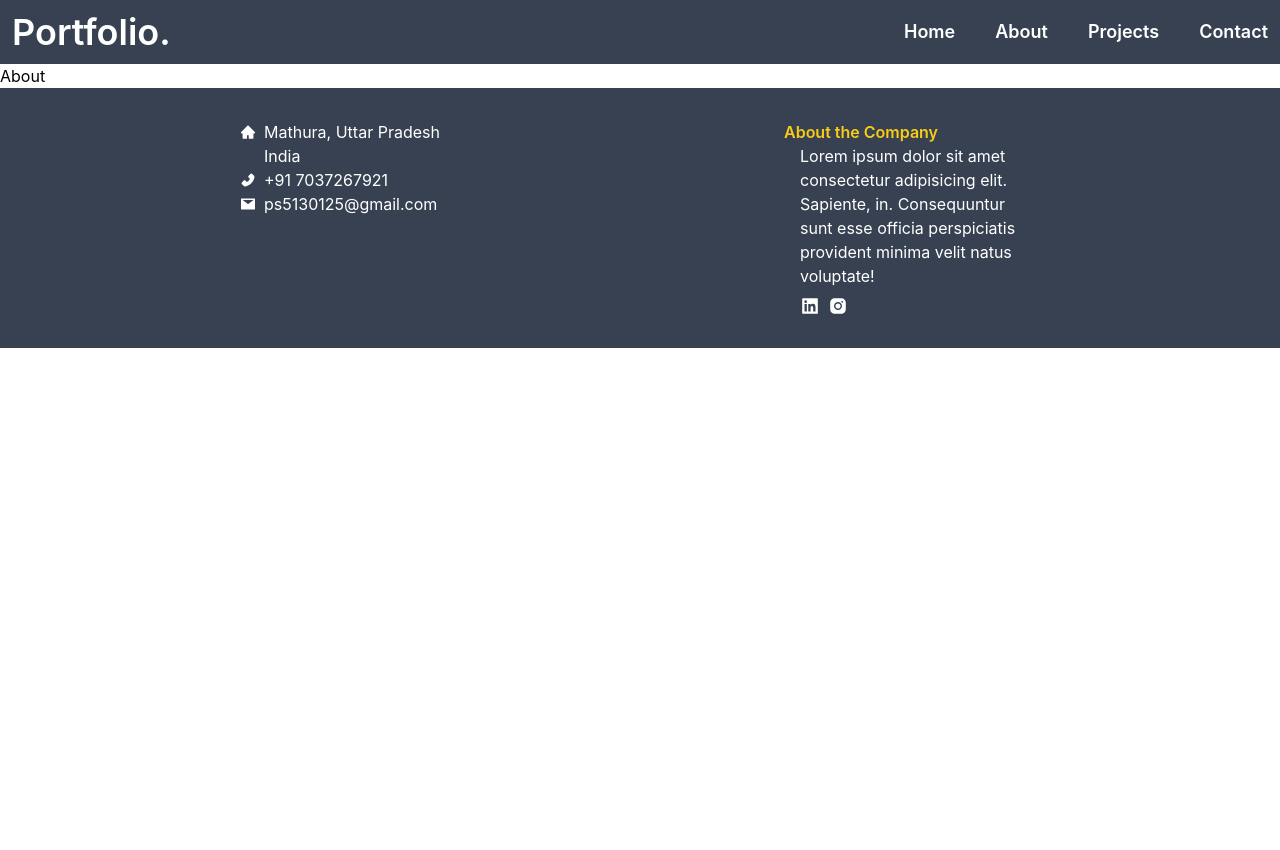
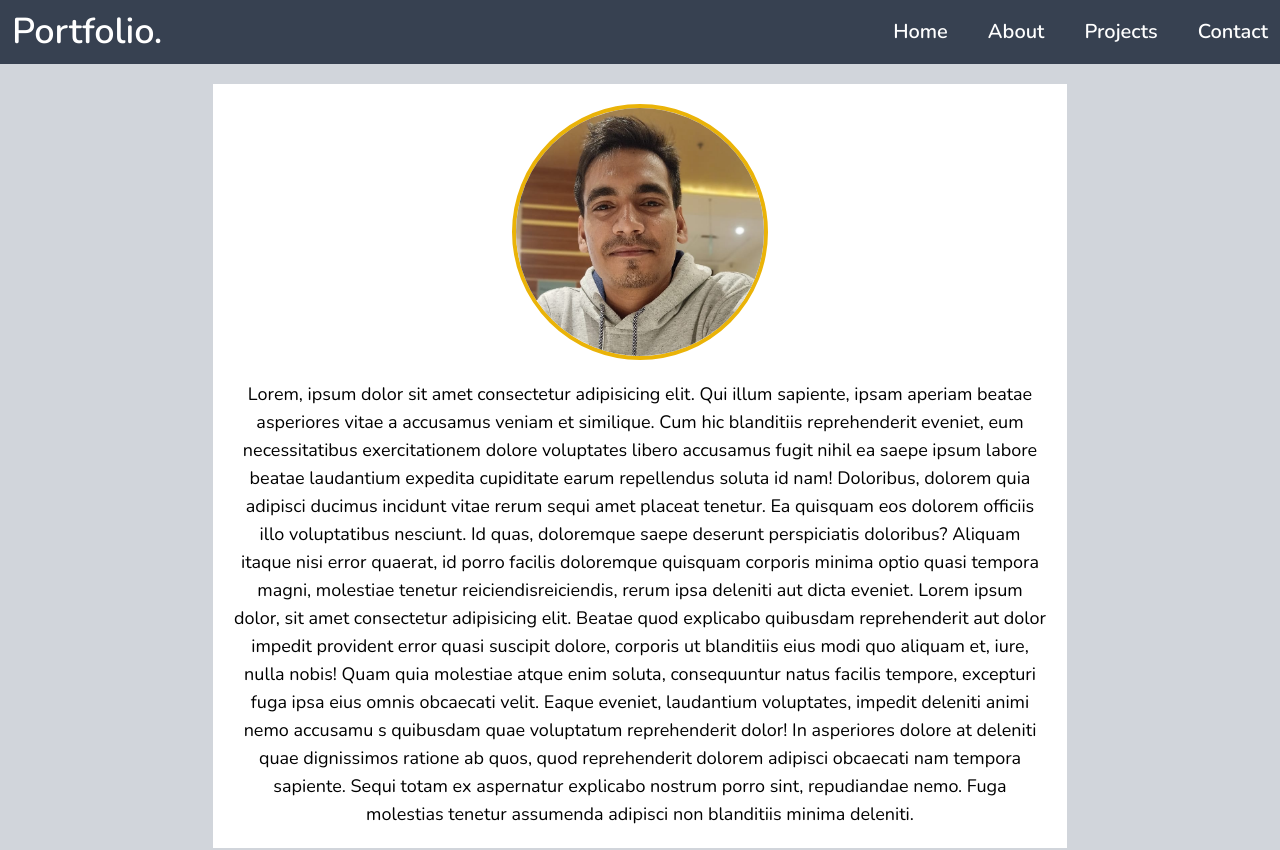
Before and after one commit to piyush-sharma-06/PortFolio, a React (Create React App) app: page /about in a window 1280 px wide. Shown: the top 850 px of the page. Before the commit the page ends 800 px from the top, so only its background shows below. Built offline with nearby package versions, Linux system fonts and the light colour scheme.

Commit message:
added about page

```diff
--- a/public/index.html
+++ b/public/index.html
@@ -3,6 +3,7 @@
   <head>
     <meta charset="utf-8" />
     <link rel="icon" href="%PUBLIC_URL%/favicon.ico" />
+    <link href='https://fonts.googleapis.com/css?family=Nunito' rel='stylesheet'>
     <meta name="viewport" content="width=device-width, initial-scale=1" />
     <meta name="theme-color" content="#000000" />
     <meta
--- a/src/components/HeroImage.jsx
+++ b/src/components/HeroImage.jsx
@@ -8,9 +8,9 @@ function HeroImage() {
             <div className="text-white" style={{
                 background: "linear-gradient(90deg, rgba(131, 126, 226, 1) 24%, rgba(114, 114, 226, 1) 58%, rgba(0, 212, 255, 1) 100%)"
             }}>
-                <div class="container mx-auto flex px-5 py-24 items-center justify-center flex-col">
-                    <img class="lg:w-2/6 md:w-3/6 w-5/6 mb-10" alt="hero" src={Image} />
-                    <div class="text-center lg:w-5/12 w-full">
+                <div className="container mx-auto flex px-5 py-24 items-center justify-center flex-col">
+                    <img className="lg:w-2/6 md:w-3/6 w-5/6 mb-10" alt="hero" src={Image} />
+                    <div className="text-center lg:w-5/12 w-full">
                         <h1 className="text-3xl my-4 md:text-5xl font-bold">
                         👋 Hey There 👋
                         </h1>
--- a/src/components/Navbar.jsx
+++ b/src/components/Navbar.jsx
@@ -19,7 +19,7 @@ function Navbar() {
                 <div className="text-3xl sm:text-4xl text-white hover:text-yellow-400 font-semibold">
                     <Link to="/">Portfolio.</Link>
                 </div>
-                <ul className="hidden md:flex gap-10 text-white text-lg font-semibold">
+                <ul className="hidden md:flex gap-10 text-white text-xl font-semibold">
                     <li className="hover:text-yellow-400 hover:scale-125 duration-500"><Link to="/">Home</Link></li>
                     <li className="hover:text-yellow-400 hover:scale-125 duration-500"><Link to="/about">About</Link></li>
                     <li className="hover:text-yellow-400 hover:scale-125 duration-500"><Link to="/project">Projects</Link></li>
--- a/src/index.css
+++ b/src/index.css
@@ -1,16 +1,8 @@
+@import url('https://fonts.googleapis.com/css2?family=Nunito:ital,wght@0,200;0,300;0,400;0,500;0,600;0,700;1,200;1,300;1,400;1,500;1,600;1,700&family=Poppins&display=swap');
 @tailwind base;
 @tailwind components;
 @tailwind utilities;
-body {
-  margin: 0;
-  font-family: -apple-system, BlinkMacSystemFont, 'Segoe UI', 'Roboto', 'Oxygen',
-    'Ubuntu', 'Cantarell', 'Fira Sans', 'Droid Sans', 'Helvetica Neue',
-    sans-serif;
-  -webkit-font-smoothing: antialiased;
-  -moz-osx-font-smoothing: grayscale;
+
+body{
+  font-family: Nunito;
 }
-
-code {
-  font-family: source-code-pro, Menlo, Monaco, Consolas, 'Courier New',
-    monospace;
-}
--- a/src/routes/About.jsx
+++ b/src/routes/About.jsx
@@ -1,9 +1,28 @@
 import React from "react";
+import pic from "../assets/profileofmine.jpg";
 
 function About(){
     return (
         <>
-        <div>About</div>
+        <div className="bg-gray-300 flex justify-center">
+            <div className="bg-white w-4/5 sm:w-2/3 flex flex-col items-center my-5">
+                <div className="my-5 w-40 md:w-64 border-4 border-yellow-500 rounded-full"><img className="rounded-full" src={pic} alt="" /></div>
+                <div className="mb-5 mx-5"><p className="text-center sm:text-lg">Lorem, ipsum dolor sit amet consectetur adipisicing elit. Qui illum sapiente, ipsam aperiam beatae asperiores vitae a accusamus
+                    veniam et similique. Cum hic blanditiis reprehenderit eveniet, eum necessitatibus exercitationem dolore
+                    voluptates libero accusamus fugit nihil ea saepe ipsum labore beatae laudantium expedita cupiditate earum repellendus
+                    soluta id nam! Doloribus, dolorem quia adipisci ducimus incidunt vitae rerum sequi amet placeat tenetur. Ea quisquam eos
+                    dolorem officiis illo voluptatibus nesciunt. Id quas, doloremque saepe deserunt perspiciatis doloribus? Aliquam itaque
+                     nisi error quaerat, id porro facilis doloremque quisquam corporis minima optio quasi tempora magni, molestiae tenetur
+                      reiciendisreiciendis, rerum ipsa deleniti aut dicta eveniet. Lorem ipsum dolor, sit amet consectetur adipisicing elit. Beatae
+                      quod explicabo quibusdam reprehenderit aut dolor impedit provident error quasi suscipit dolore, corporis ut blanditiis
+                      eius modi quo aliquam et, iure, nulla nobis! Quam quia molestiae atque enim soluta, consequuntur natus facilis tempore,
+                       excepturi fuga ipsa eius omnis obcaecati velit. Eaque eveniet, laudantium voluptates, impedit deleniti animi nemo accusamu
+                       s quibusdam quae voluptatum reprehenderit dolor! In asperiores dolore at deleniti quae dignissimos ratione ab quos, quod
+                       reprehenderit
+                       dolorem adipisci obcaecati nam tempora sapiente. Sequi totam ex aspernatur explicabo nostrum porro sint,
+                       repudiandae nemo. Fuga molestias tenetur assumenda adipisci non blanditiis minima deleniti.</p></div>
+            </div>
+        </div>
         </>
     );
 }
--- a/tailwind.config.js
+++ b/tailwind.config.js
@@ -4,7 +4,11 @@ module.exports = {
     "./src/**/*.{js,jsx,ts,tsx}",
   ],
   theme: {
-    extend: {},
+    extend: {
+      fontFamily:{
+        nunito:['Nunito'],
+      },
+    },
   },
   plugins: [],
 }
```
Also changed, not shown: src/assets/logo512.png (renamed from public/logo512.png), src/assets/profileofmine.jpg (added).
